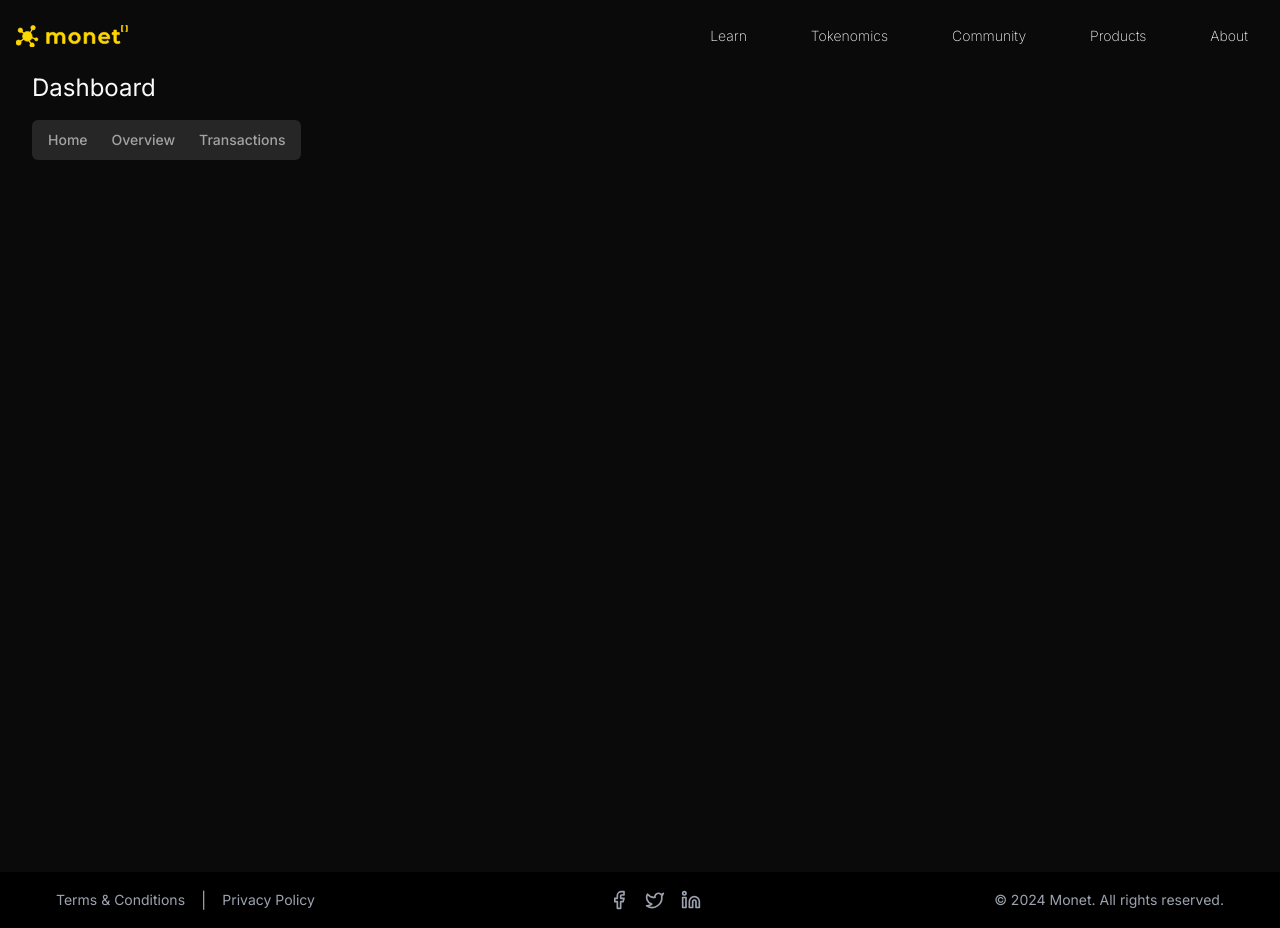
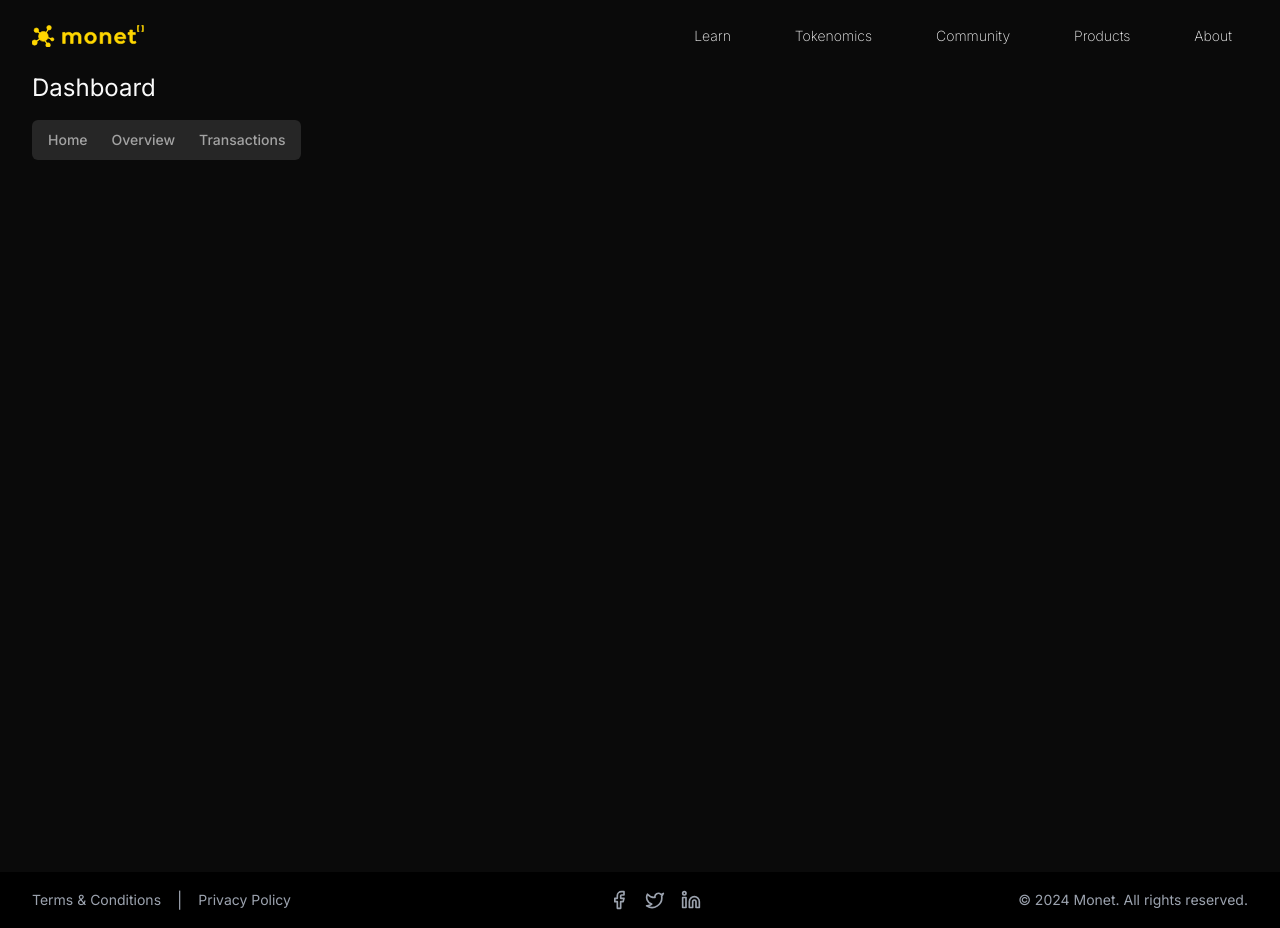
Before and after one commit to Nainish-Rai/monet-web2, a Next.js app: page /brand/dashboard/1 in a window 1280 px wide. Built offline with nearby package versions, Linux system fonts and the light colour scheme.

Commit message:
fix: minor ui updates

```diff
--- a/app/(brands)/brand/dashboard/[tab]/page.tsx
+++ b/app/(brands)/brand/dashboard/[tab]/page.tsx
@@ -37,7 +37,7 @@ export default function TabsPage() {
   ];
 
   return (
-    <Tabs value={currentTab} onValueChange={handleTabChange} className=" mt-4">
+    <Tabs value={currentTab} onValueChange={handleTabChange} className="mt-4">
       <TabsList>
         {brandDashboardMenuItems.map((item) => (
           <Link key={item.value} href={item.link} passHref legacyBehavior>
--- a/components/footer.tsx
+++ b/components/footer.tsx
@@ -4,7 +4,7 @@ import { Facebook, Twitter, Linkedin } from "lucide-react";
 
 const Footer = () => {
   return (
-    <footer className="w-full bg-black text-gray-400 py-4 px-6">
+    <footer className="w-full bg-black text-gray-400 py-4">
       <div className="container mx-auto flex flex-col sm:flex-row justify-between items-center">
         <div className="flex space-x-4 items-center mb-4 sm:mb-0">
           <Link
--- a/components/navbar.tsx
+++ b/components/navbar.tsx
@@ -54,8 +54,8 @@ function Navbar({}: Props) {
     },
   ];
   return (
-    <nav className="w-full mx-auto py-4">
-      <div className="flex items-center justify-between mx-auto container px-4">
+    <nav className="w-full py-4">
+      <div className="flex items-center justify-between container">
         <Link href={"/"}>
           <MonetWorkLogo className="w-28" />
         </Link>
```
